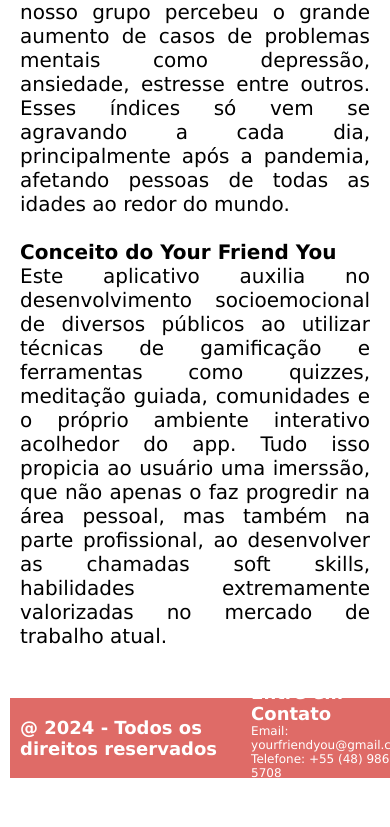
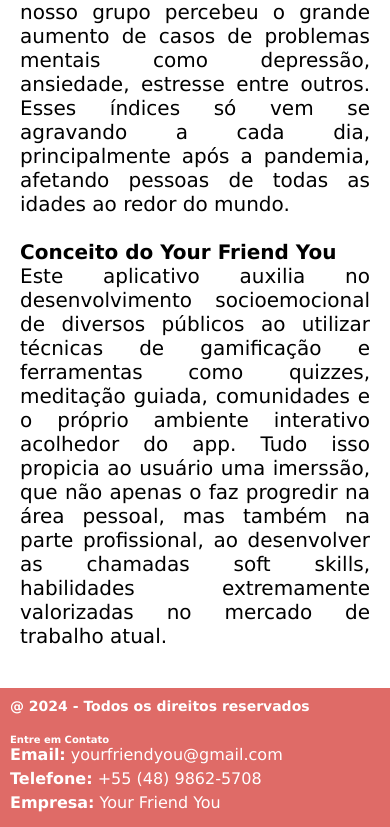
Before and after one commit to jprime617/desenvolvimento-de-sistemas, a React (Vite) app in the folder Your-Friend-You/: page /sobre in a window 390 px wide. Shown: the part 931-1758 px from the top of the page. Before the commit the page ends 1725 px from the top, so only its background shows below. Built offline with nearby package versions, Linux system fonts and the light colour scheme.

Commit message:
commit 132

```diff
--- a/Your-Friend-You/src/components/Footer.jsx
+++ b/Your-Friend-You/src/components/Footer.jsx
@@ -1,15 +1,29 @@
 export default function Footer(){
   return(
+          // <footer className="footer">
+          //  <div className="footer-left">
+          //   <h2>@ 2024 - Todos os direitos reservados</h2>
+          //  </div>
+          //     <div className="contact-info">
+          //       <h2><strong> Entre em Contato </strong></h2>
+          //       <p>Email: yourfriendyou@gmail.com</p>
+          //       <p>Telefone: +55 (48) 9862-5708 </p>
+          //       <p>Empresa: Your Friend You</p>
+          //     </div>
+          // </footer>
           <footer className="footer">
-           <div className="footer-left">
+          <div className="footer-left">
             <h2>@ 2024 - Todos os direitos reservados</h2>
-           </div>
-              <div className="contact-info">
-                <h2><strong> Entre em Contato </strong></h2>
-                <p>Email: yourfriendyou@gmail.com</p>
-                <p>Telefone: +55 (48) 9862-5708 </p>
-                <p>Empresa: Your Friend You</p>
-              </div>
-          </footer>
+          </div>
+          <div className="contact-info">
+            <h2><strong>Entre em Contato</strong></h2>
+            <ul>
+              <li><strong>Email:</strong> yourfriendyou@gmail.com</li>
+              <li><strong>Telefone:</strong> +55 (48) 9862-5708</li>
+              <li><strong>Empresa:</strong> Your Friend You</li>
+            </ul>
+          </div>
+        </footer>
+
         )
       }
--- a/Your-Friend-You/src/components/Sobre.jsx
+++ b/Your-Friend-You/src/components/Sobre.jsx
@@ -23,7 +23,7 @@
             </p>
           </div>
         <div className="grupo">
-          <img src="grupo.jpeg" alt="" />
+          <img src="../photo.grupo.jpeg" alt="" />
         </div>
         </div>
       </section>
--- a/Your-Friend-You/src/style.css
+++ b/Your-Friend-You/src/style.css
@@ -56,14 +56,23 @@
 
 .grupo {
     margin-right: 100px;
-
+margin: 40px;
 }
 
 .grupo img{
+<<<<<<< Updated upstream
     height: 300px;
     width: 500px;
     object-fit: cover;
     border-radius: 10px;
+=======
+    display: flex;
+    justify-content: right;
+    height: 550px;
+    width: 750px;
+    object-fit: cover;
+    border-radius: 15px;
+>>>>>>> Stashed changes
 }
 
 
@@ -76,7 +85,7 @@
 
 .container-header .Navbar li a{
     margin-left: 20px;
-    color: black;
+    color: rgb(255, 255, 255);
     text-decoration: none;
 }
 
@@ -140,9 +149,38 @@
     font-size: 13px;
     font-style: italic;
 }
+.footer {
+    background-color: #df6b67;
+        color: #fff;
+        padding: 20px;
+      }
+
+      .footer-left h2 {
+        margin: 0;
+      }
+
+      .contact-info {
+        margin-top: 20px;
+        justify-content: right;
+      }
+
+      .contact-info h2 {
+        margin-top: 0;
+      }
+
+      .contact-info ul {
+        list-style: none;
+        padding: 0;
+      }
+
+      .contact-info li {
+        margin-bottom: 5px;
+      }
 
 
-.footer{
+
+
+/* .footer{
     background-color: #df6b67;
     height: 60px;
     width: 100%;
@@ -154,19 +192,19 @@
     justify-content: space-around;
     gap: 10px;
     margin: 10px;
-}
+} */
 
-.contact-info .p{
+/* .contact-info .p{
     display: flex;
     align-items: center;
     gap: 5px;
-}
+} */
 
-.footer-left{
+/* .footer-left{
     display: flex;
     justify-content: left;
     align-items: center;
-}
+} */
 
 
 .container-texto{
@@ -194,11 +232,12 @@
     margin-top: 20px;
     position: relative;
     justify-content: center;
-
+    border-radius: 15px;
   }
   .slider li {
     list-style: none;
     position: absolute;
+    border-radius: 15px;
   }
 
   .slider img {
@@ -207,6 +246,7 @@
     width: 70%;
     vertical-align: top;
     object-fit: cover;
+    border-radius: 15px;
   }
 
   .slider input {
@@ -223,6 +263,7 @@
     position: absolute;
     width: 10px;
     z-index: 10;
+    border-radius: 15px;
 }
 
 .slider li:nth-child(1) label{
@@ -273,7 +314,6 @@
       gap: 10px;
       padding: 20px;
     }
-
     .grupo {
         display: flex;
         flex-direction: column;
@@ -284,6 +324,7 @@
 
     }
     .grupo img{
+<<<<<<< Updated upstream
         width: 100%;
         height: 200px; /* Mantendo a proporção da imagem */
         object-fit: cover;
@@ -295,5 +336,26 @@
     } */
 
 
+=======
+        width: 800;
+        height: 800px; /* Mantendo a proporção da imagem */
+        object-fit: cover;
+        border-radius: 10px;
+    }
+          .footer {
+        padding: 10px;
+        max-height: none;
+        }
 
-}
+        .footer-left h2 {
+          font-size: 14px;
+        }
+
+        .contact-info h2 {
+          font-size: 10px;
+        }
+      }
+
+
+
+>>>>>>> Stashed changes
```
Also changed, not shown: Your-Friend-You/public/photo.grupo.jpeg (added).
